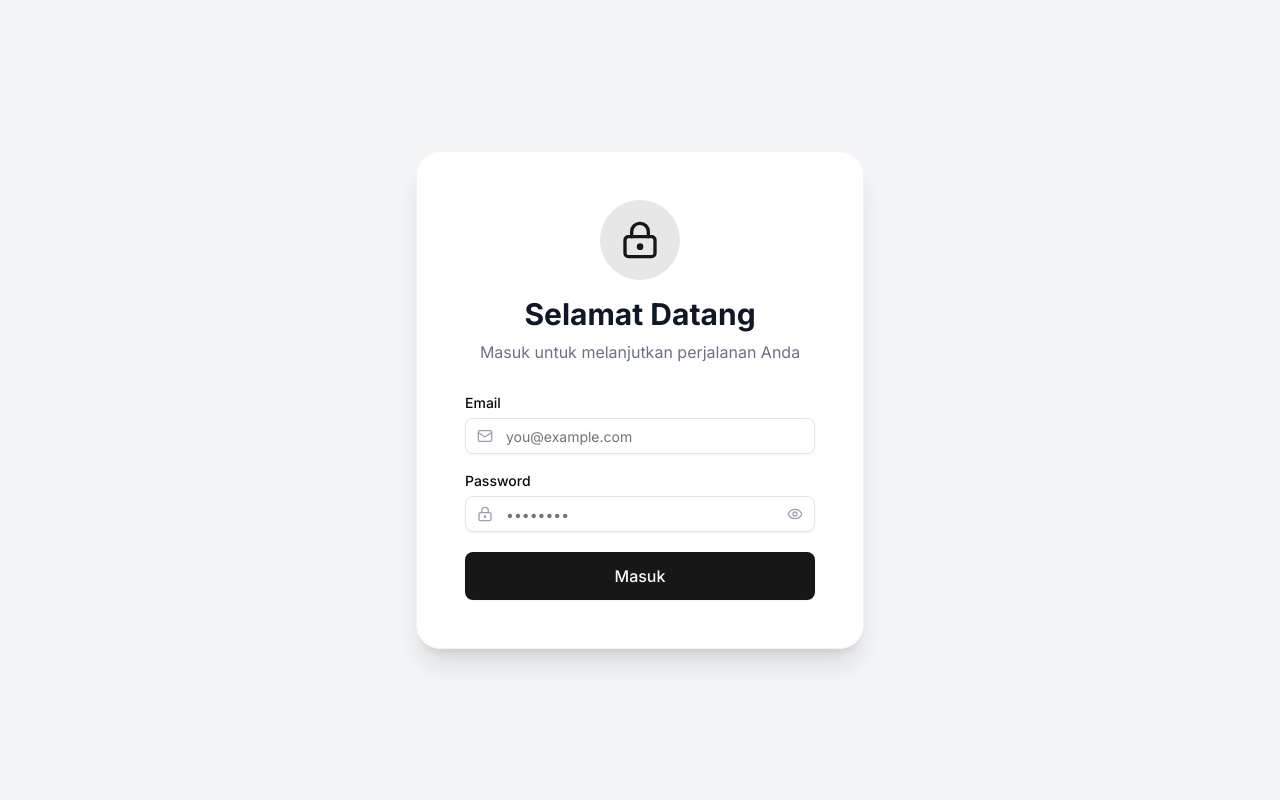
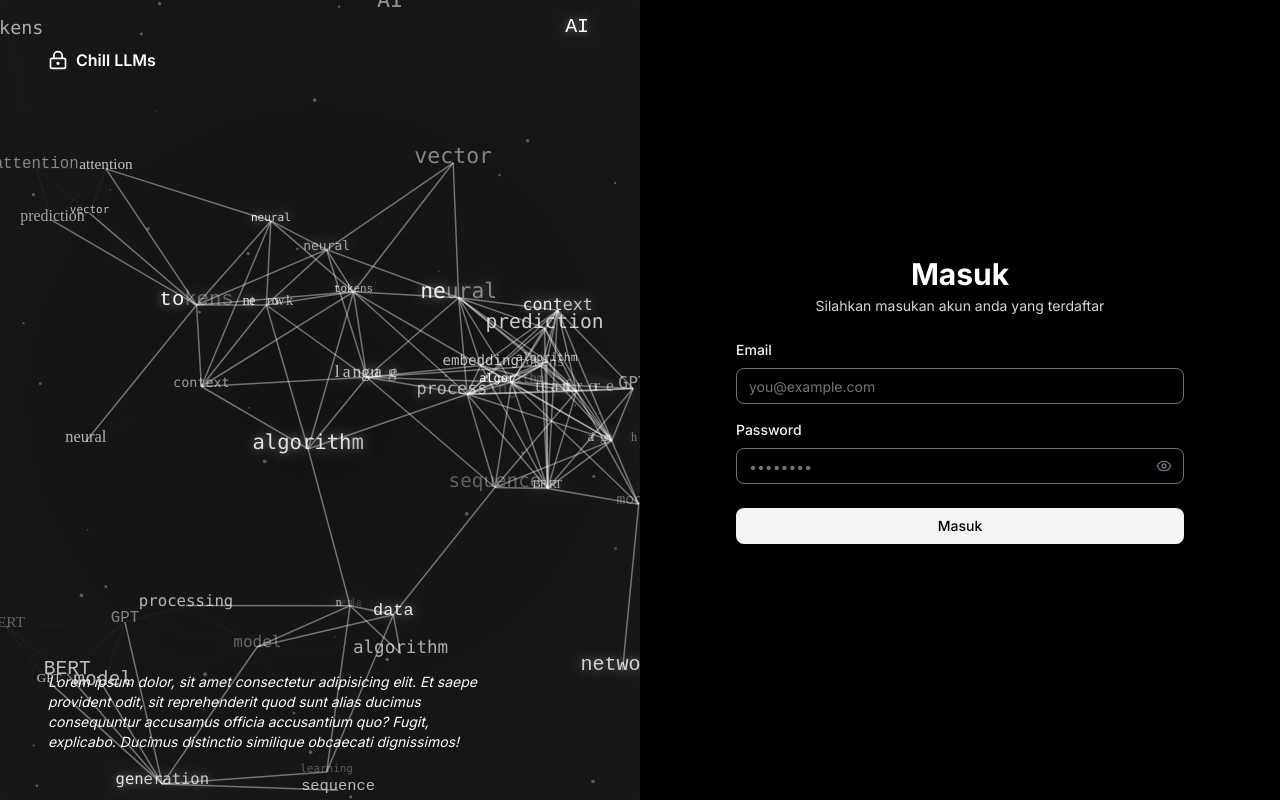
Before and after one commit to fzrsahi/thesis, a Next.js app: page /auth/login in a window 1280 px wide. Built offline with nearby package versions, Linux system fonts and the light colour scheme.

Commit message:
feat : add animation in login

```diff
--- a/src/app/auth/login/page.tsx
+++ b/src/app/auth/login/page.tsx
@@ -1,7 +1,8 @@
 "use client";
 
-import { Eye, EyeOff, LockKeyhole, Mail } from "lucide-react";
+import { Eye, EyeOff, LockKeyhole } from "lucide-react";
 
+import WordParticleAnimation from "@/components/animations/WordParticleAnimation";
 import Button from "@/components/ui/button";
 import {
   Form,
@@ -19,30 +20,46 @@ const LoginPage = () => {
   const { form, isLoading, showPassword, setShowPassword, onSubmit } = useLogin();
 
   return (
-    <div className="flex min-h-screen items-center justify-center bg-gray-100 bg-gradient-to-br dark:from-gray-900 dark:to-gray-800">
-      <div className="w-full max-w-md rounded-3xl border border-gray-100 bg-white p-12 shadow-xl backdrop-blur-sm dark:border-gray-800 dark:bg-gray-950">
-        <div className="mb-8 flex flex-col items-center">
-          <div className="bg-primary/10 mb-4 flex h-20 w-20 items-center justify-center rounded-full">
-            <LockKeyhole className="text-primary h-10 w-10" />
+    <div className="flex min-h-screen">
+      <div className="relative flex w-1/2 flex-col justify-between overflow-hidden bg-zinc-900 p-12 text-white">
+        <WordParticleAnimation />
+        <div className="relative z-10">
+          <div className="flex items-center gap-2">
+            <LockKeyhole className="h-5 w-5" />
+            <span className="font-semibold">Chill LLMs</span>
           </div>
-          <h1 className="text-3xl font-bold text-gray-900 dark:text-white">Selamat Datang</h1>
-          <p className="mt-2 text-gray-500 dark:text-gray-400">
-            Masuk untuk melanjutkan perjalanan Anda
-          </p>
+        </div>
+        <div className="relative z-10 max-w-md">
+          <blockquote className="text-sm italic">
+            Lorem ipsum dolor, sit amet consectetur adipisicing elit. Et saepe provident odit, sit
+            reprehenderit quod sunt alias ducimus consequuntur accusamus officia accusantium quo?
+            Fugit, explicabo. Ducimus distinctio similique obcaecati dignissimos!
+          </blockquote>
+        </div>
       </div>
 
+      <div className="flex w-1/2 flex-col justify-center bg-black p-12 text-white">
+        <div className="mx-auto w-full max-w-md">
+          <h1 className="mb-1 text-center text-3xl font-bold">Masuk</h1>
+          <p className="my-1 text-center text-sm text-gray-300">
+            Silahkan masukan akun anda yang terdaftar
+          </p>
+
           <Form {...form}>
-          <form onSubmit={form.handleSubmit(onSubmit)} className="space-y-5">
+            <form onSubmit={form.handleSubmit(onSubmit)} className="mt-6 space-y-4">
               <FormField
                 control={form.control}
                 name="email"
                 render={({ field }) => (
                   <FormItem>
-                  <FormLabel>Email</FormLabel>
+                    <FormLabel className="text-sm text-gray-100">Email</FormLabel>
                     <div className="relative">
-                    <Mail className="absolute top-2.5 left-3 h-4 w-4 text-gray-400" />
                       <FormControl>
-                      <Input placeholder="you@example.com" className="pl-10" {...field} />
+                        <Input
+                          placeholder="you@example.com"
+                          className="w-full rounded-md border border-zinc-500 bg-black px-3 py-2 focus:border-black focus:ring-0"
+                          {...field}
+                        />
                       </FormControl>
                     </div>
                     <FormMessage />
@@ -55,23 +72,26 @@ const LoginPage = () => {
                 name="password"
                 render={({ field }) => (
                   <FormItem>
-                  <FormLabel>Password</FormLabel>
+                    <FormLabel className="text-sm text-gray-100">Password</FormLabel>
                     <div className="relative">
-                    <LockKeyhole className="absolute top-2.5 left-3 h-4 w-4 text-gray-400" />
                       <FormControl>
                         <Input
                           type={showPassword ? "text" : "password"}
                           placeholder="••••••••"
-                        className="pr-10 pl-10"
+                          className="w-full rounded-md border border-zinc-500 bg-black px-3 py-2 focus:border-black focus:ring-0"
                           {...field}
                         />
                       </FormControl>
                       <button
                         type="button"
                         onClick={() => setShowPassword(!showPassword)}
-                      className="absolute top-2.5 right-3 text-gray-400 hover:text-gray-600 focus:outline-none"
+                        className="absolute top-2.5 right-3 text-gray-500 hover:text-black focus:outline-none"
                       >
-                      {showPassword ? <EyeOff className="h-4 w-4" /> : <Eye className="h-4 w-4" />}
+                        {showPassword ? (
+                          <EyeOff className="h-4 w-4" />
+                        ) : (
+                          <Eye className="h-4 w-4" />
+                        )}
                       </button>
                     </div>
                     <FormMessage />
@@ -81,7 +101,7 @@ const LoginPage = () => {
 
               <Button
                 type="submit"
-              className="hover:bg-primary/90 w-full cursor-pointer py-6 text-base font-medium transition-all duration-300 hover:shadow-lg"
+                className="mt-2 w-full cursor-pointer rounded-md bg-gray-100 py-2 text-black hover:bg-gray-300"
                 disabled={isLoading}
               >
                 {isLoading ? "Memuat..." : "Masuk"}
@@ -90,6 +110,7 @@ const LoginPage = () => {
           </Form>
         </div>
       </div>
+    </div>
   );
 };
 
--- /dev/null
+++ b/src/components/animations/WordParticleAnimation.tsx
@@ -0,0 +1,260 @@
+"use client";
+
+/* eslint-disable no-plusplus */
+/* eslint-disable no-param-reassign */
+/* eslint-disable consistent-return */
+import { useEffect, useRef } from "react";
+
+interface WordParticleAnimationProps {
+  className?: string;
+}
+
+const WordParticleAnimation = ({ className = "" }: WordParticleAnimationProps) => {
+  const canvasRef = useRef<HTMLCanvasElement>(null);
+
+  useEffect(() => {
+    const canvas = canvasRef.current;
+    if (!canvas) return;
+
+    const ctx = canvas.getContext("2d");
+    if (!ctx) return;
+
+    canvas.width = canvas.offsetWidth;
+    canvas.height = canvas.offsetHeight;
+
+    const texts = [
+      "language",
+      "model",
+      "processing",
+      "tokens",
+      "neural",
+      "network",
+      "attention",
+      "transformer",
+      "embedding",
+      "vector",
+      "context",
+      "generation",
+      "prediction",
+      "sequence",
+      "learning",
+      "AI",
+      "GPT",
+      "BERT",
+      "algorithm",
+      "data",
+    ];
+
+    const fonts = ["monospace", "Courier New", "Consolas", "Monaco", "Roboto Mono"];
+    const color = "rgba(255, 255, 255, alpha)";
+
+    const wordParticles: {
+      text: string;
+      x: number;
+      y: number;
+      size: number;
+      alpha: number;
+      velocity: { x: number; y: number };
+      highlighted: boolean;
+      highlightProgress: number;
+      highlightDirection: number;
+      color: string;
+      font: string;
+    }[] = [];
+
+    for (let i = 0; i < 45; i++) {
+      const randomFont = fonts[Math.floor(Math.random() * fonts.length)];
+
+      wordParticles.push({
+        text: texts[Math.floor(Math.random() * texts.length)],
+        x: Math.random() * canvas.width,
+        y: Math.random() * canvas.height,
+        size: Math.random() * 12 + 10,
+        alpha: Math.random() * 0.5 + 0.1,
+        velocity: {
+          x: (Math.random() - 0.5) * 0.4,
+          y: (Math.random() - 0.5) * 0.4,
+        },
+        highlighted: false,
+        highlightProgress: 0,
+        highlightDirection: 1,
+        color: color.replace("alpha", (Math.random() * 0.6 + 0.2).toString()),
+        font: randomFont,
+      });
+    }
+
+    const highlightRandomWord = () => {
+      const numToHighlight = Math.floor(Math.random() * 3) + 1;
+
+      for (let h = 0; h < numToHighlight; h++) {
+        const randomIndex = Math.floor(Math.random() * wordParticles.length);
+        wordParticles[randomIndex].highlighted = true;
+
+        setTimeout(
+          () => {
+            if (wordParticles[randomIndex]) {
+              wordParticles[randomIndex].highlighted = false;
+              wordParticles[randomIndex].highlightProgress = 0;
+            }
+          },
+          1500 + Math.random() * 1500
+        );
+      }
+    };
+
+    const highlightInterval = setInterval(highlightRandomWord, 200);
+
+    const connectWords = () => {
+      for (let i = 0; i < wordParticles.length; i++) {
+        for (let j = i + 1; j < wordParticles.length; j++) {
+          const dx = wordParticles[i].x - wordParticles[j].x;
+          const dy = wordParticles[i].y - wordParticles[j].y;
+          const distance = Math.sqrt(dx * dx + dy * dy);
+
+          if (distance < 180) {
+            ctx.beginPath();
+            const isHighlighted = wordParticles[i].highlighted || wordParticles[j].highlighted;
+
+            if (isHighlighted) {
+              const gradient = ctx.createLinearGradient(
+                wordParticles[i].x,
+                wordParticles[i].y,
+                wordParticles[j].x,
+                wordParticles[j].y
+              );
+              gradient.addColorStop(0, "rgba(255, 255, 255, 0.4)");
+              gradient.addColorStop(1, "rgba(255, 255, 255, 0.4)");
+              ctx.strokeStyle = gradient;
+              ctx.lineWidth = 1.5;
+            } else {
+              const opacity = 0.15 * (1 - distance / 180);
+              ctx.strokeStyle = `rgba(255, 255, 255, ${opacity})`;
+              ctx.lineWidth = 0.5;
+            }
+
+            ctx.moveTo(wordParticles[i].x, wordParticles[i].y);
+            ctx.lineTo(wordParticles[j].x, wordParticles[j].y);
+            ctx.stroke();
+          }
+        }
+      }
+    };
+
+    const particles: { x: number; y: number; size: number; speed: number }[] = [];
+    for (let i = 0; i < 50; i++) {
+      particles.push({
+        x: Math.random() * canvas.width,
+        y: Math.random() * canvas.height,
+        size: Math.random() * 2,
+        speed: Math.random() * 0.5 + 0.1,
+      });
+    }
+
+    const drawParticles = () => {
+      particles.forEach((particle) => {
+        ctx.beginPath();
+        ctx.arc(particle.x, particle.y, particle.size, 0, Math.PI * 2);
+        ctx.fillStyle = "rgba(255, 255, 255, 0.3)";
+        ctx.fill();
+
+        particle.y -= particle.speed;
+
+        if (particle.y < 0) {
+          particle.y = canvas.height;
+          particle.x = Math.random() * canvas.width;
+        }
+      });
+    };
+
+    const animate = () => {
+      requestAnimationFrame(animate);
+      ctx.clearRect(0, 0, canvas.width, canvas.height);
+
+      const glow = ctx.createRadialGradient(
+        canvas.width / 2,
+        canvas.height / 2,
+        0,
+        canvas.width / 2,
+        canvas.height / 2,
+        canvas.width * 0.8
+      );
+      glow.addColorStop(0, "rgba(0, 0, 0, 0.2)");
+      glow.addColorStop(1, "rgba(0, 0, 0, 0)");
+      ctx.fillStyle = glow;
+      ctx.fillRect(0, 0, canvas.width, canvas.height);
+
+      drawParticles();
+
+      wordParticles.forEach((particle) => {
+        particle.x += particle.velocity.x;
+        particle.y += particle.velocity.y;
+
+        if (particle.x < 0 || particle.x > canvas.width) {
+          particle.velocity.x = -particle.velocity.x;
+        }
+        if (particle.y < 0 || particle.y > canvas.height) {
+          particle.velocity.y = -particle.velocity.y;
+        }
+
+        if (particle.highlighted) {
+          particle.highlightProgress += 0.05 * particle.highlightDirection;
+          if (particle.highlightProgress >= 1) {
+            particle.highlightDirection = -1;
+          } else if (particle.highlightProgress <= 0) {
+            particle.highlightDirection = 1;
+          }
+        }
+
+        ctx.font = `${particle.size}px ${particle.font}`;
+        ctx.textAlign = "center";
+
+        if (particle.highlighted) {
+          const chars = particle.text.split("");
+          const highlightIndex = Math.floor(chars.length * particle.highlightProgress);
+
+          ctx.shadowBlur = 10;
+          ctx.shadowColor = "rgba(255, 255, 255, 0.5)";
+
+          for (let i = 0; i < chars.length; i++) {
+            const charWidth = ctx.measureText(chars[i]).width;
+            const totalWidth = ctx.measureText(particle.text).width;
+            const startX = particle.x - totalWidth / 2;
+            const charX = startX + i * charWidth + charWidth / 2;
+
+            if (i <= highlightIndex) {
+              ctx.fillStyle = `rgba(255, 255, 255, ${particle.alpha + 0.5})`;
+            } else {
+              ctx.fillStyle = particle.color;
+            }
+
+            ctx.fillText(chars[i], charX, particle.y);
+          }
+
+          ctx.shadowBlur = 0;
+        } else {
+          ctx.fillStyle = particle.color;
+          ctx.fillText(particle.text, particle.x, particle.y);
+        }
+      });
+
+      connectWords();
+    };
+
+    animate();
+
+    const handleResize = () => {
+      canvas.width = canvas.offsetWidth;
+      canvas.height = canvas.offsetHeight;
+    };
+
+    window.addEventListener("resize", handleResize);
+    return () => {
+      window.removeEventListener("resize", handleResize);
+      clearInterval(highlightInterval);
+    };
+  }, []);
+
+  return <canvas ref={canvasRef} className={`absolute inset-0 h-full w-full ${className}`} />;
+};
+
+export default WordParticleAnimation;
```
Lines whose indentation alone changed are shown as unchanged.
